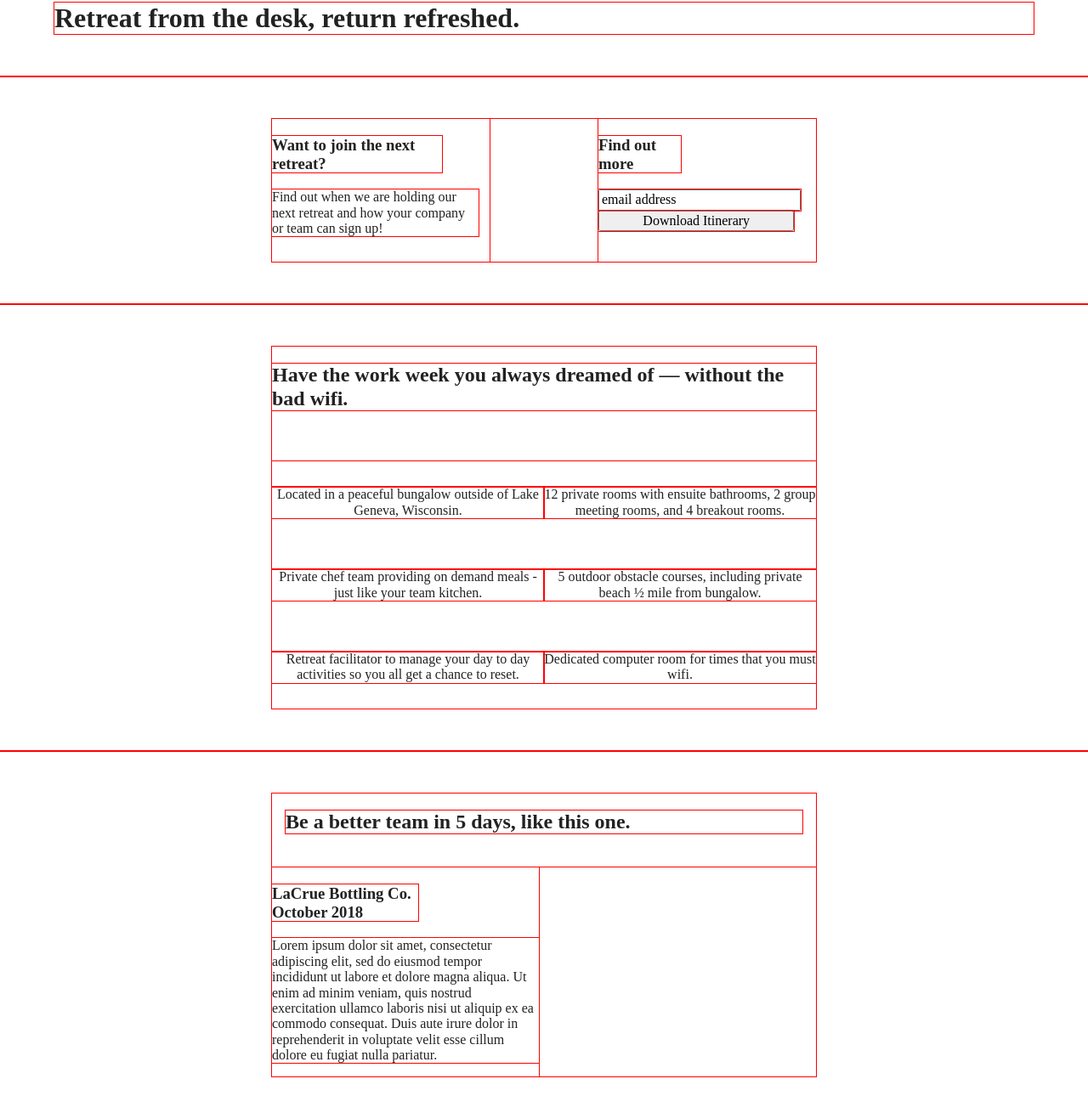
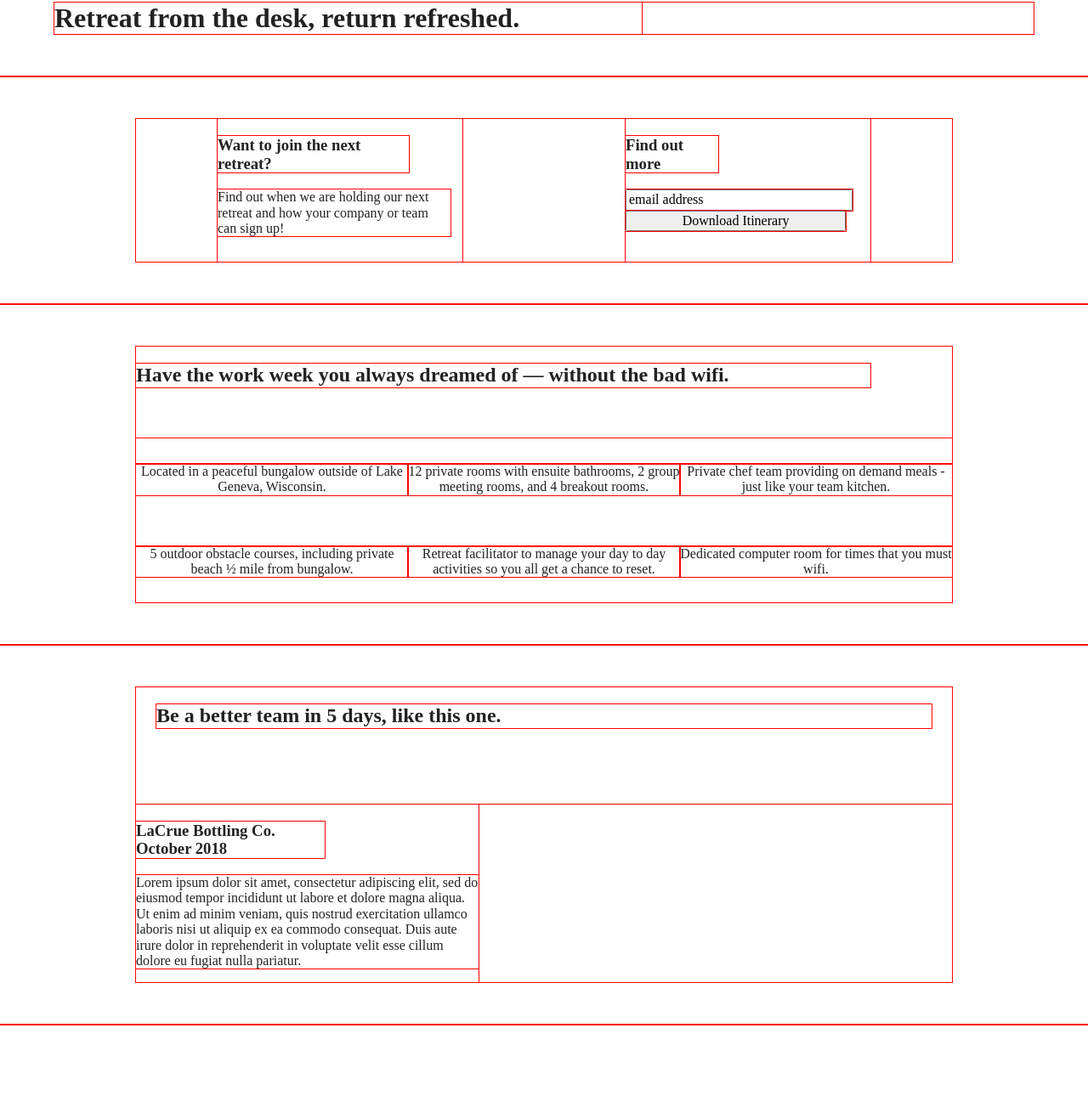
Before and after one commit to maggi-b/unplugged, a website built with Parcel: page index.html in a window 1280 px wide. Shown: the part 163-1466 px from the top of the page at 85% size. Built offline with nearby package versions, Linux system fonts and the light colour scheme.

Commit message:
Added desktop styles

```diff
--- a/css/main.css
+++ b/css/main.css
@@ -156,7 +156,6 @@ header nav {
   align-items: center;
   flex-flow: row wrap;
   width: 60%;
-
 }
 
 header nav ul {
@@ -220,6 +219,7 @@ footer .social-icons {
 
 footer .copyright {
   margin: 20px 0;
+  text-align: center;
 }
 
 
@@ -241,7 +241,7 @@ footer .copyright {
   margin: 50px 0;
 }
 
-main h1 {
+.hero-area h1 {
   margin: 0;
 }
 
@@ -661,10 +661,73 @@ input #button {}
   .faq h2 {
     width: 100%;
   }
+
+  /*-Homepage Reviews Styles-*/
+
+  .reviews article {
+    margin-top: 50px;
+  }
+
+  .reviews article div {
+    width: 49%;
+  }
+
 }
 
 @media only screen and (min-width: 1200px) {
+
   /*----------Desktop Styles----------*/
+  /*-General Styles-*/
+  .content-wrapper {
+    width: 960px;
+  }
+
+  /*-Header Styles-*/
+
+  /*-Homepage Hero Styles-*/
+  .hero-area h1 {
+    width: 60%;
+  }
+
+  /*-Homepage Aside Styles-*/
+
+  aside .content-wrapper {
+    justify-content: space-around;
+  }
+
+  aside .content-wrapper .form-description,
+  aside .content-wrapper .form {
+    width: 30%;
+  }
+
+  /*-Homepage Features Styles-*/
+
+  .features h2 {
+    width: 90%;
+  }
+
+  .features article {
+    flex-basis: 33.3333%;
+  }
+
+  /*-Homepage Reviews Styles-*/
+
+  .reviews article div {
+    width: 42%;
+  }
+
+  /*-About Page Mission Styles-*/
+
+  .mission h2,
+  .contact-section .content-wrapper h2 {
+    width: 95%;
+  }
+
+  /*-FAQ Page Styles-*/
+
+  .faq h2 {
+    width: 100%;
+  }
 }
 
 /* ==========================================================================
```
